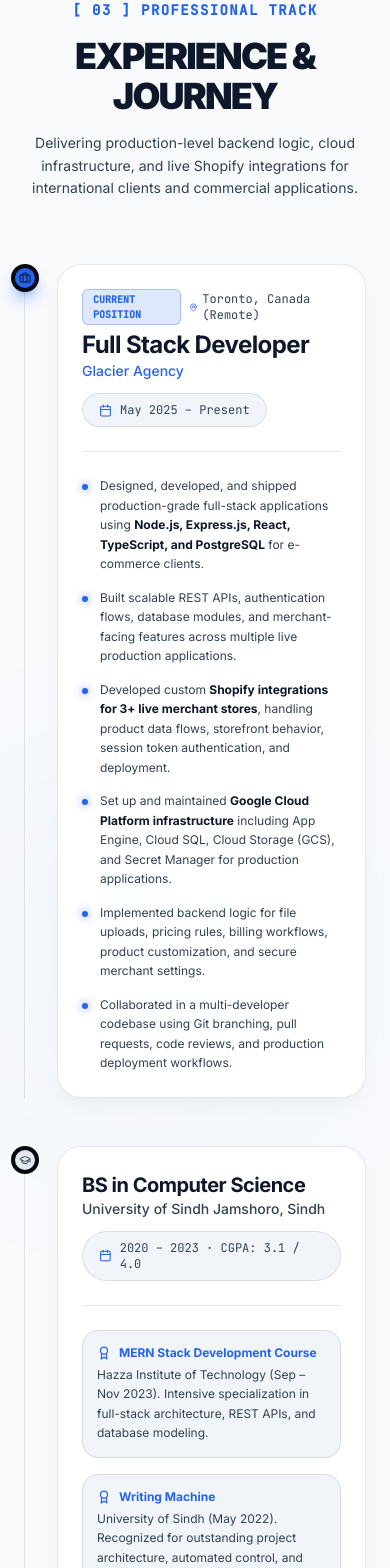
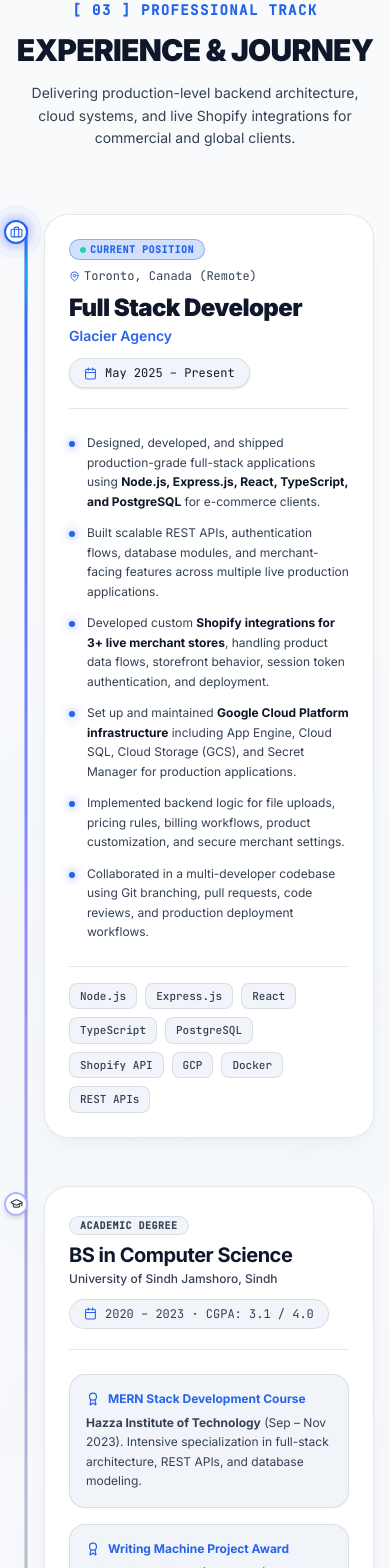
Before and after one commit to abdSamad-info/AS., a React (Vite) app: page / in a window 390 px wide. Shown: the part 6395-7963 px from the top of the page. Built offline with nearby package versions, Linux system fonts and the light colour scheme; no server answers.

Commit message:
feat(experience): enhance UI and visual styling
Update background ambient glows for better depth, adjust container padding for mobile responsiveness, and import new icons for future usage.

```diff
--- a/src/components/Experience.tsx
+++ b/src/components/Experience.tsx
@@ -1,5 +1,5 @@
 import { motion } from "motion/react";
-import { Briefcase, Calendar, MapPin, Award, GraduationCap } from "lucide-react";
+import { Briefcase, Calendar, MapPin, Award, GraduationCap, ArrowUpRight, Sparkles } from "lucide-react";
 import { useState, useEffect } from "react";
 
 export default function Experience() {
@@ -15,9 +15,10 @@ export default function Experience() {
   return (
     <section id="experience" aria-labelledby="experience-heading" className="py-24 relative overflow-hidden">
       {/* Ambient background glow */}
-      <div className="absolute top-1/2 left-0 w-72 h-72 bg-accent/5 rounded-full blur-[120px] -z-10" />
+      <div className="absolute top-1/2 left-0 w-80 h-80 bg-accent/5 rounded-full blur-[140px] pointer-events-none -z-10" />
+      <div className="absolute bottom-10 right-0 w-80 h-80 bg-indigo-600/5 rounded-full blur-[140px] pointer-events-none -z-10" />
 
-      <div className="max-w-4xl mx-auto px-6">
+      <div className="max-w-4xl mx-auto px-4 sm:px-6">
         <motion.div
           initial={{ opacity: 0, y: 20 }}
           whileInView={{ opacity: 1, y: 0 }}
@@ -25,105 +26,100 @@ export default function Experience() {
           transition={{ duration: 0.6, ease: [0.22, 1, 0.36, 1] }}
           className="text-center mb-16"
         >
-          <h2 className="text-sm font-semibold tracking-widest uppercase text-accent mb-4 font-mono">
+          <h2 className="text-sm font-semibold tracking-widest uppercase text-accent mb-3 font-mono">
             [ 03 ] Professional Track
           </h2>
-          <h3 id="experience-heading" className="text-4xl md:text-5xl font-black uppercase tracking-tighter text-white">
-            Experience & Journey
+          <h3 id="experience-heading" className="text-3xl sm:text-4xl md:text-5xl font-black uppercase tracking-tight text-white">
+            Experience &amp; Journey
           </h3>
-          <p className="max-w-xl mx-auto text-slate-400 text-sm mt-4 leading-relaxed">
-            Delivering production-level backend logic, cloud infrastructure, and live Shopify integrations
-            for international clients and commercial applications.
+          <p className="max-w-xl mx-auto text-slate-400 text-sm mt-3.5 leading-relaxed">
+            Delivering production-level backend architecture, cloud systems, and live Shopify integrations
+            for commercial and global clients.
           </p>
         </motion.div>
 
         {isLoading ? (
-          <div aria-busy="true" aria-label="Loading professional track and experience..." className="space-y-12 animate-pulse">
-            {/* Skeleton Position 1 */}
-            <div className="relative pl-8 sm:pl-12 border-l border-white/10">
-              <div className="absolute -left-3.5 top-0 w-7 h-7 bg-white/10 rounded-full border-4 border-[#08090e] skeleton-shimmer" />
-              <div className="glass p-6 sm:p-8 rounded-3xl border-white/10">
-                <div className="flex flex-col sm:flex-row sm:items-center justify-between gap-3 mb-6 pb-6 border-b border-white/5">
-                  <div className="space-y-2">
-                    <div className="flex items-center gap-2">
-                      <div className="h-4 w-24 bg-white/10 rounded-md skeleton-shimmer" />
-                      <div className="h-4 w-36 bg-white/5 rounded-md skeleton-shimmer" />
-                    </div>
-                    <div className="h-7 w-56 bg-white/10 rounded-xl skeleton-shimmer" />
-                    <div className="h-4 w-32 bg-white/5 rounded-md skeleton-shimmer" />
-                  </div>
-                  <div className="h-8 w-44 bg-white/5 rounded-full skeleton-shimmer" />
-                </div>
+          <div aria-busy="true" aria-label="Loading professional track and experience..." className="relative pl-7 sm:pl-12 space-y-12 animate-pulse">
+            {/* Skeleton Vertical Spine */}
+            <div className="absolute left-2.5 sm:left-4 top-2 bottom-6 w-0.5 bg-white/10" />
 
-                <div className="space-y-4">
+            {/* Skeleton Milestone 1 */}
+            <div className="relative">
+              <div className="absolute -left-7 sm:-left-12 top-1.5 w-6 h-6 sm:w-8 sm:h-8 bg-white/10 rounded-full border-4 border-[#08090e] skeleton-shimmer" />
+              <div className="glass p-6 sm:p-8 rounded-3xl border-white/10 space-y-4">
+                <div className="h-6 w-48 bg-white/10 rounded-md skeleton-shimmer" />
+                <div className="h-4 w-32 bg-white/5 rounded skeleton-shimmer" />
+                <div className="space-y-2 pt-2">
                   <div className="h-3 w-full bg-white/5 rounded skeleton-shimmer" />
-                  <div className="h-3 w-11/12 bg-white/5 rounded skeleton-shimmer" />
                   <div className="h-3 w-4/5 bg-white/5 rounded skeleton-shimmer" />
-                  <div className="h-3 w-5/6 bg-white/5 rounded skeleton-shimmer" />
                   <div className="h-3 w-3/4 bg-white/5 rounded skeleton-shimmer" />
                 </div>
               </div>
             </div>
 
-            {/* Skeleton Position 2 */}
-            <div className="relative pl-8 sm:pl-12 border-l border-white/10">
-              <div className="absolute -left-3.5 top-0 w-7 h-7 bg-white/10 rounded-full border-4 border-[#08090e] skeleton-shimmer" />
-              <div className="glass p-6 sm:p-8 rounded-3xl border-white/5">
-                <div className="flex flex-col sm:flex-row sm:items-center justify-between gap-3 mb-6 pb-6 border-b border-white/5">
-                  <div className="space-y-2">
-                    <div className="h-6 w-48 bg-white/10 rounded-xl skeleton-shimmer" />
-                    <div className="h-4 w-40 bg-white/5 rounded-md skeleton-shimmer" />
-                  </div>
-                  <div className="h-8 w-36 bg-white/5 rounded-full skeleton-shimmer" />
-                </div>
-                <div className="grid grid-cols-1 sm:grid-cols-2 gap-4">
-                  <div className="p-3.5 rounded-2xl bg-white/[0.02] border border-white/5 space-y-2">
-                    <div className="h-4 w-36 bg-white/10 rounded skeleton-shimmer" />
-                    <div className="h-3 w-full bg-white/5 rounded skeleton-shimmer" />
-                  </div>
-                  <div className="p-3.5 rounded-2xl bg-white/[0.02] border border-white/5 space-y-2">
-                    <div className="h-4 w-36 bg-white/10 rounded skeleton-shimmer" />
-                    <div className="h-3 w-full bg-white/5 rounded skeleton-shimmer" />
-                  </div>
-                </div>
+            {/* Skeleton Milestone 2 */}
+            <div className="relative">
+              <div className="absolute -left-7 sm:-left-12 top-1.5 w-6 h-6 sm:w-8 sm:h-8 bg-white/10 rounded-full border-4 border-[#08090e] skeleton-shimmer" />
+              <div className="glass p-6 sm:p-8 rounded-3xl border-white/10 space-y-4">
+                <div className="h-6 w-48 bg-white/10 rounded-md skeleton-shimmer" />
+                <div className="h-4 w-32 bg-white/5 rounded skeleton-shimmer" />
               </div>
             </div>
           </div>
         ) : (
-          <div className="space-y-12">
-            {/* Glacier Agency - Full Stack Developer */}
+          <div className="relative pl-7 sm:pl-12 space-y-12">
+            {/* CONTINUOUS VERTICAL TIMELINE SPINE */}
+            <div
+              aria-hidden="true"
+              className="absolute left-2.5 sm:left-4 top-3 bottom-6 w-[3px] -translate-x-1/2 bg-gradient-to-b from-accent via-indigo-500/70 to-slate-700/30 rounded-full pointer-events-none"
+            >
+              {/* Subtle animated light pulse along the line */}
+              <div className="w-full h-24 bg-gradient-to-b from-transparent via-cyan-400 to-transparent opacity-75 animate-pulse" />
+            </div>
+
+            {/* MILESTONE 1: Glacier Agency (Current Role) */}
             <motion.div
-              initial={{ opacity: 0, y: 30 }}
-              whileInView={{ opacity: 1, y: 0 }}
+              initial={{ opacity: 0, x: 20 }}
+              whileInView={{ opacity: 1, x: 0 }}
               viewport={{ once: true, amount: 0.15 }}
               transition={{ duration: 0.65, ease: [0.22, 1, 0.36, 1] }}
-              className="relative pl-8 sm:pl-12 border-l border-white/10"
+              className="relative group"
             >
-              <div className="absolute -left-3.5 top-0 w-7 h-7 bg-accent rounded-full border-4 border-[#08090e] flex items-center justify-center shadow-lg shadow-accent/40">
-                <Briefcase size={12} className="text-white" />
+              {/* Timeline Node Badge on the vertical line */}
+              <div className="absolute -left-7 sm:-left-12 top-1.5 w-6 h-6 sm:w-8 sm:h-8 -translate-x-1/2 rounded-full bg-[#08090e] border-2 border-accent flex items-center justify-center shadow-[0_0_16px_rgba(61,90,254,0.7)] z-10">
+                <Briefcase size={13} className="text-accent sm:w-3.5 sm:h-3.5" />
+                <span className="absolute -inset-1 rounded-full border border-accent/40 animate-ping pointer-events-none opacity-60" />
               </div>
 
-              <div className="glass p-6 sm:p-8 rounded-3xl border-white/10 hover:border-accent/30 transition-all duration-300">
-                <div className="flex flex-col sm:flex-row sm:items-center justify-between gap-3 mb-6 pb-6 border-b border-white/5">
+              {/* Timeline Card */}
+              <div className="glass p-6 sm:p-8 rounded-3xl border-white/10 group-hover:border-accent/40 transition-all duration-300 shadow-xl">
+                {/* Header with Role & Date Progression */}
+                <div className="flex flex-col sm:flex-row sm:items-start justify-between gap-3 mb-6 pb-5 border-b border-white/5">
                   <div>
-                    <div className="flex items-center gap-2 mb-1">
-                      <span className="px-2.5 py-0.5 rounded-md bg-accent/15 border border-accent/30 text-[10px] font-mono font-bold text-accent uppercase">
+                    <div className="flex flex-wrap items-center gap-2 mb-2">
+                      <span className="px-2.5 py-0.5 rounded-full bg-accent/20 border border-accent/40 text-[10px] font-mono font-bold text-accent uppercase tracking-wider flex items-center gap-1">
+                        <span className="w-1.5 h-1.5 rounded-full bg-emerald-400 animate-pulse" />
                         Current Position
                       </span>
                       <span className="text-xs text-slate-400 font-mono flex items-center gap-1">
-                        <MapPin size={11} className="text-accent" /> Toronto, Canada (Remote)
+                        <MapPin size={11} className="text-accent shrink-0" /> Toronto, Canada (Remote)
                       </span>
                     </div>
-                    <h4 className="text-2xl font-bold text-white tracking-tight">Full Stack Developer</h4>
-                    <p className="text-accent font-medium text-sm">Glacier Agency</p>
+                    <h4 className="text-2xl sm:text-3xl font-black text-white tracking-tight flex items-center gap-2">
+                      Full Stack Developer
+                    </h4>
+                    <p className="text-accent font-semibold text-sm sm:text-base mt-0.5">Glacier Agency</p>
                   </div>
-                  <div className="flex items-center gap-2 text-slate-400 text-xs bg-white/5 px-4 py-2 rounded-full border border-white/5 w-fit font-mono">
+
+                  {/* Connected Date Pill */}
+                  <div className="flex items-center gap-2 text-white font-mono text-xs bg-white/5 border border-white/10 px-3.5 py-1.5 rounded-full w-fit shrink-0 shadow-sm">
                     <Calendar size={13} className="text-accent" />
-                    May 2025 – Present
+                    <span>May 2025 – Present</span>
                   </div>
                 </div>
 
-                <ul className="space-y-3.5 text-xs sm:text-sm text-slate-300 leading-relaxed">
+                {/* Role Details */}
+                <ul className="space-y-3 text-xs sm:text-sm text-slate-300 leading-relaxed mb-6">
                   <li className="flex items-start gap-3">
                     <span className="w-1.5 h-1.5 rounded-full bg-accent mt-2 shrink-0 shadow-[0_0_8px_rgba(61,90,254,0.8)]" />
                     <span>
@@ -161,51 +157,74 @@ export default function Experience() {
                     </span>
                   </li>
                 </ul>
+
+                {/* Tech Stack Pills */}
+                <div className="pt-4 border-t border-white/5 flex flex-wrap gap-2">
+                  {["Node.js", "Express.js", "React", "TypeScript", "PostgreSQL", "Shopify API", "GCP", "Docker", "REST APIs"].map((tech) => (
+                    <span
+                      key={tech}
+                      className="px-2.5 py-1 rounded-lg bg-white/5 border border-white/10 text-[11px] font-mono text-slate-300 font-medium"
+                    >
+                      {tech}
+                    </span>
+                  ))}
+                </div>
               </div>
             </motion.div>
 
-            {/* Academic & Professional Foundation */}
+            {/* MILESTONE 2: Academic & Professional Foundation */}
             <motion.div
-              initial={{ opacity: 0, y: 30 }}
-              whileInView={{ opacity: 1, y: 0 }}
+              initial={{ opacity: 0, x: 20 }}
+              whileInView={{ opacity: 1, x: 0 }}
               viewport={{ once: true, amount: 0.15 }}
               transition={{ duration: 0.65, ease: [0.22, 1, 0.36, 1], delay: 0.1 }}
-              className="relative pl-8 sm:pl-12 border-l border-white/10"
+              className="relative group"
             >
-              <div className="absolute -left-3.5 top-0 w-7 h-7 bg-white/10 rounded-full border-4 border-[#08090e] flex items-center justify-center">
-                <GraduationCap size={12} className="text-slate-400" />
+              {/* Timeline Node Badge */}
+              <div className="absolute -left-7 sm:-left-12 top-1.5 w-6 h-6 sm:w-8 sm:h-8 -translate-x-1/2 rounded-full bg-[#08090e] border-2 border-indigo-400/60 flex items-center justify-center shadow-md z-10">
+                <GraduationCap size={13} className="text-slate-300 sm:w-3.5 sm:h-3.5" />
               </div>
 
-              <div className="glass p-6 sm:p-8 rounded-3xl border-white/5">
-                <div className="flex flex-col sm:flex-row sm:items-center justify-between gap-3 mb-6 pb-6 border-b border-white/5">
+              {/* Timeline Card */}
+              <div className="glass p-6 sm:p-8 rounded-3xl border-white/5 group-hover:border-indigo-400/30 transition-all duration-300 shadow-lg">
+                {/* Header with Degree & Date */}
+                <div className="flex flex-col sm:flex-row sm:items-start justify-between gap-3 mb-6 pb-5 border-b border-white/5">
                   <div>
-                    <h4 className="text-xl font-bold text-white tracking-tight">BS in Computer Science</h4>
-                    <p className="text-slate-400 font-medium text-sm">University of Sindh Jamshoro, Sindh</p>
+                    <span className="px-2.5 py-0.5 rounded-full bg-white/5 border border-white/10 text-[10px] font-mono font-bold text-slate-300 uppercase tracking-wider">
+                      Academic Degree
+                    </span>
+                    <h4 className="text-xl sm:text-2xl font-bold text-white tracking-tight mt-1.5">
+                      BS in Computer Science
+                    </h4>
+                    <p className="text-slate-400 font-medium text-xs sm:text-sm mt-0.5">University of Sindh Jamshoro, Sindh</p>
                   </div>
-                  <div className="flex items-center gap-2 text-slate-400 text-xs bg-white/5 px-4 py-2 rounded-full border border-white/5 w-fit font-mono">
+
+                  {/* Connected Date Pill */}
+                  <div className="flex items-center gap-2 text-slate-300 font-mono text-xs bg-white/5 border border-white/5 px-3.5 py-1.5 rounded-full w-fit shrink-0">
                     <Calendar size={13} className="text-accent" />
-                    2020 – 2023 · CGPA: 3.1 / 4.0
+                    <span>2020 – 2023 · CGPA: 3.1 / 4.0</span>
                   </div>
                 </div>
 
+                {/* Sub-milestones & Specializations */}
                 <div className="grid grid-cols-1 sm:grid-cols-2 gap-4">
-                  <div className="p-3.5 rounded-2xl bg-white/[0.02] border border-white/5 text-xs">
-                    <div className="flex items-center gap-2 text-accent font-bold mb-1">
-                      <Award size={14} />
+                  <div className="p-4 rounded-2xl bg-white/[0.02] border border-white/5 hover:border-white/10 transition-colors">
+                    <div className="flex items-center gap-2 text-accent font-bold text-xs mb-1.5">
+                      <Award size={14} className="shrink-0" />
                       <span>MERN Stack Development Course</span>
                     </div>
-                    <p className="text-slate-400 leading-relaxed">
-                      Hazza Institute of Technology (Sep – Nov 2023). Intensive specialization in full-stack architecture, REST APIs, and database modeling.
+                    <p className="text-slate-400 text-xs leading-relaxed">
+                      <strong className="text-slate-300">Hazza Institute of Technology</strong> (Sep – Nov 2023). Intensive specialization in full-stack architecture, REST APIs, and database modeling.
                     </p>
                   </div>
 
-                  <div className="p-3.5 rounded-2xl bg-white/[0.02] border border-white/5 text-xs">
-                    <div className="flex items-center gap-2 text-accent font-bold mb-1">
-                      <Award size={14} />
-                      <span>Writing Machine</span>
+                  <div className="p-4 rounded-2xl bg-white/[0.02] border border-white/5 hover:border-white/10 transition-colors">
+                    <div className="flex items-center gap-2 text-accent font-bold text-xs mb-1.5">
+                      <Award size={14} className="shrink-0" />
+                      <span>Writing Machine Project Award</span>
                     </div>
-                    <p className="text-slate-400 leading-relaxed">
-                      University of Sindh (May 2022). Recognized for outstanding project architecture, automated control, and software design.
+                    <p className="text-slate-400 text-xs leading-relaxed">
+                      <strong className="text-slate-300">University of Sindh</strong> (May 2022). Recognized for outstanding project architecture, automated control, and software design.
                     </p>
                   </div>
                 </div>
```
